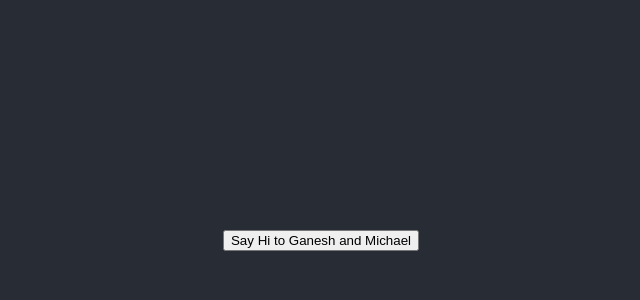
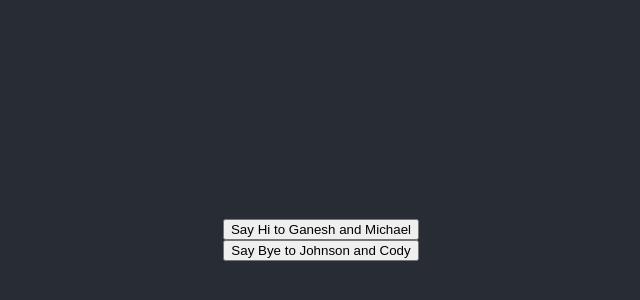
Before and after one commit to mzhang0808/Climb-App, a React (Create React App) app in the folder frontend/: page / in a window 1280 px wide. Shown: the part 160-460 px from the top of the page, without its empty margins (319-959 px from the left). Built offline with nearby package versions, Linux system fonts and the light colour scheme.

Commit message:
jk/cs create bye button

```diff
--- a/frontend/src/App.js
+++ b/frontend/src/App.js
@@ -5,7 +5,9 @@ import './App.css';
 function greet() {
   alert('Ganesh and Michael say Hi!');
 }
-
+function bye() {
+  alert('Johnson and Cody say Bye!');
+}
 function App() {
   return (
     <div className="App">
@@ -13,6 +15,9 @@ function App() {
         <button onClick={greet}>
           Say Hi to Ganesh and Michael
         </button>
+        <button onClick={bye}>
+          Say Bye to Johnson and Cody
+        </button>
       </header>
     </div>
   );
```
